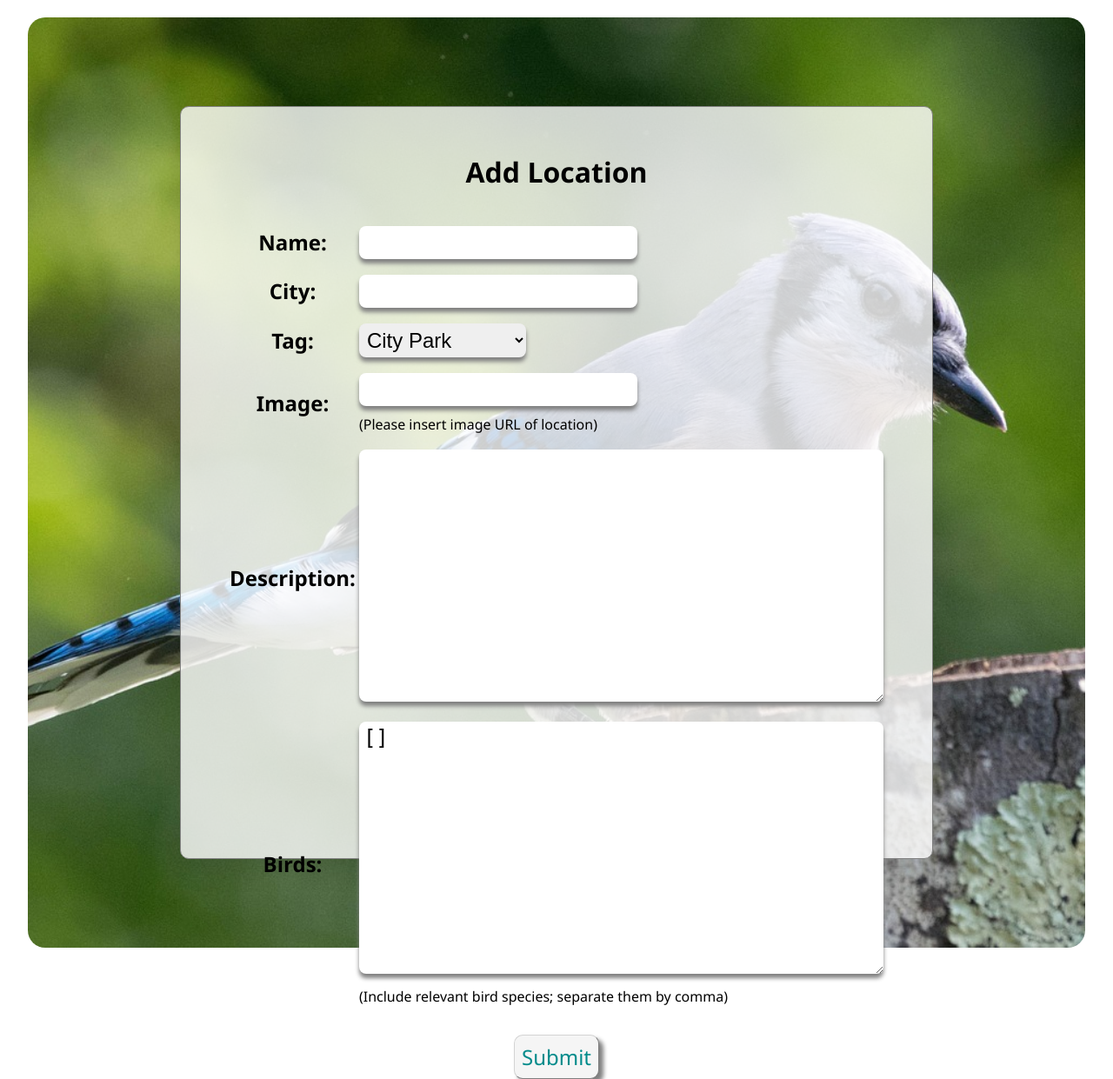
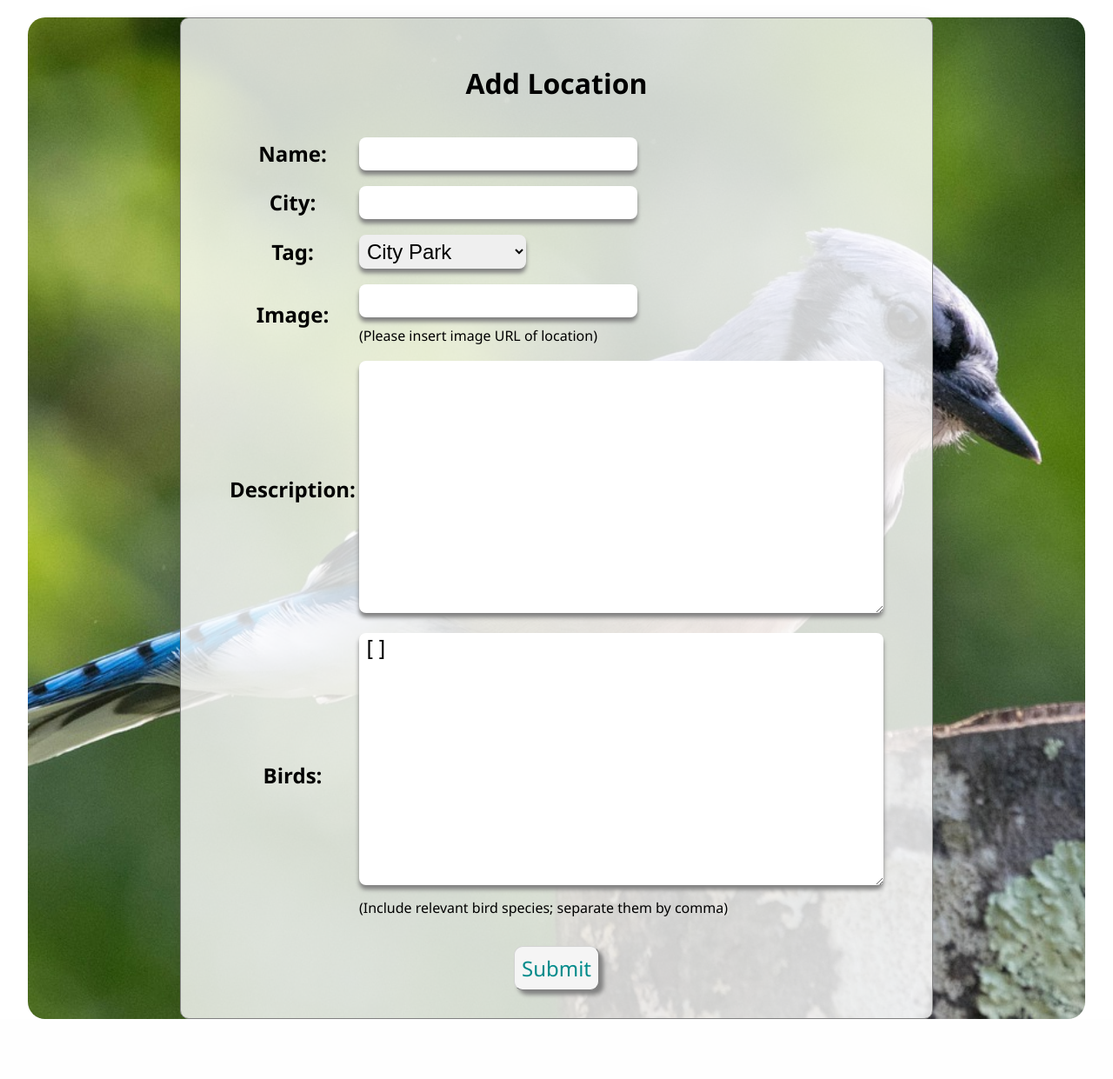
Before and after one commit to p-tigris/for-the-birds, a Django app: page /locations/create/ in a window 1280 px wide. Shown: the part 146-1387 px from the top of the page at 87% size. After the commit the page ends 1318 px from the top, so only its background shows below. Run offline with Django 5.2, Linux system fonts and the light colour scheme; the visitor is signed in with stand-in values (Sample User, id 1); some libraries are stand-ins or nearby versions; some web fonts are replaced.

Commit message:
location form css updated

```diff
--- a/main_app/static/css/form.css
+++ b/main_app/static/css/form.css
@@ -33,7 +33,7 @@ html, body {
     padding: 2rem;
     font-family: 'Birdgo', 'Segoe UI', 'Courier New', Courier, monospace;
     width: 800px;
-    height: 800px;
+    height: auto;
 }
 
 .form-container p {
```
